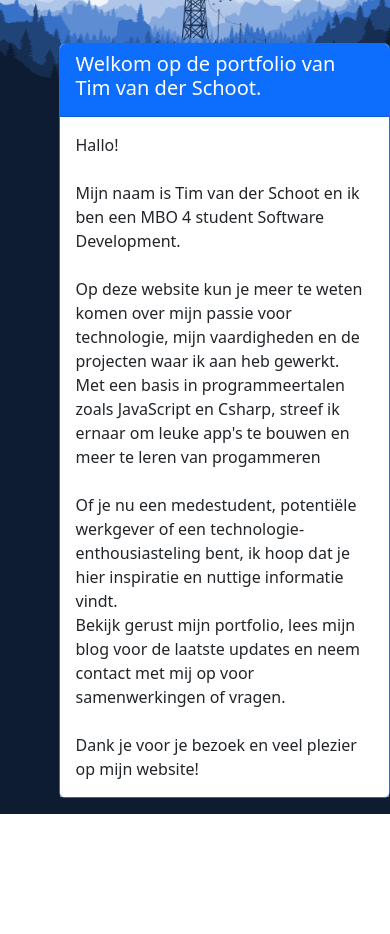
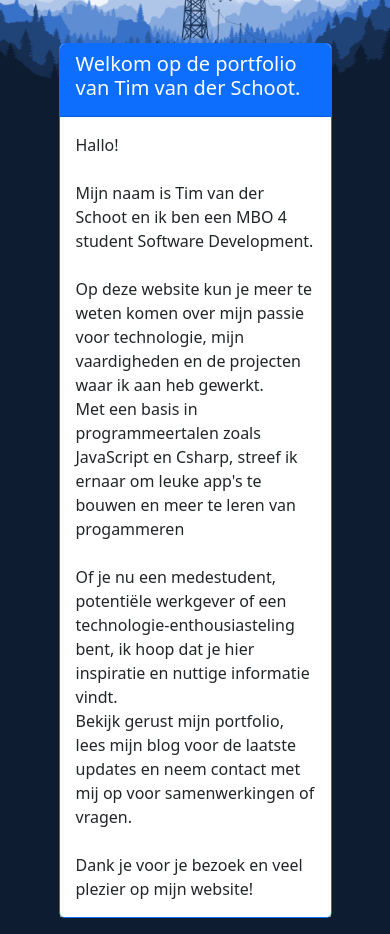
Before and after one commit to TimSchoot/portfolio-V2, a PHP site: page /welkom/index.php in a window 390 px wide. Shown: the part 84-1018 px from the top of the page. Before the commit the page ends 898 px from the top, so only its background shows below. Run offline with PHP 8.4, Linux system fonts and the light colour scheme.

Commit message:
"Updated header/index.php, index.html, style.css, and welkom/index.php files with minor changes to links, meta tags, CSS styles, and text content."

```diff
--- a/header/index.php
+++ b/header/index.php
@@ -39,7 +39,7 @@
                                     <li><hr class="dropdown-divider"></li>
                                     <li><a class="dropdown-item" target="_blank" href="http://irritanteonepager.timschoot.nl">Irritante onepager</a></li>
                                     <li><hr class="dropdown-divider"></li>
-                                    <li><a class="dropdown-item" target="_blank" href="http://webgame.timschoot.nl">Webgame(kleine bug)</a></li>
+                                    <li><a class="dropdown-item" target="_blank" href="http://webgame.timschoot.nl">Webgame</a></li>
                                     <li><hr class="dropdown-divider"></li>
                                     <li><a class="dropdown-item" target="_blank" href="http://rekenrace.timschoot.nl">Reken race</a></li>
                                     <li><hr class="dropdown-divider"></li>
--- a/index.html
+++ b/index.html
@@ -2,7 +2,7 @@
 <html lang="en">
 <head>
     <meta charset="UTF-8">
-    <meta http-equiv="refresh" content="0.1; url=welkom/index.php">
+    <meta http-equiv="refresh" content="0.0001; url=welkom/index.php">
     <title>Redirecting...</title>
 </head>
 <body>
--- a/style.css
+++ b/style.css
@@ -11,10 +11,17 @@ nav{
 .card-body{
     background-color: rgba(255, 255, 255, 0.5); /* White background with 50% transparency */
 }
-#welkom-card{
-    margin-top: 15vh;
-    margin-left: 15vw;
+.welkom-card1{
+    margin: 15vh 15vw;
+    max-width: 30rem;
 }
 .over{
     margin-top: 15vh;
 }
+@media screen and(max-width: 1024px){
+    .welkom-card1{
+        font-size: 0.2rem;
+        margin: 15vh auto;
+        max-width: 30rem;
+    }
+}
--- a/welkom/index.php
+++ b/welkom/index.php
@@ -2,14 +2,14 @@
     include("../header/index.php");
 ?>
     <div id="welkom-card">
-        <div class="card border-primary mb-3" style="max-width: 30rem;">
+        <div class="welkom-card1 card border-primary mb-3">
             <div class="card-header text-bg-primary"><H5>Welkom op de portfolio van Tim van der Schoot.</H5></div>
             <div class="card-body">
                 <p class="card-text">Hallo!<br><br>
                     Mijn naam is Tim van der Schoot en ik ben een MBO 4 student Software Development.<br><br>
                     Op deze website kun je meer te weten komen over mijn passie voor technologie, mijn vaardigheden en de projecten waar ik aan heb gewerkt.<br>
                     Met een basis in programmeertalen zoals JavaScript en Csharp, streef ik ernaar om leuke app's te bouwen en meer te leren van progammeren<br><br>
-                    Of je nu een medestudent, potentiële werkgever of een technologie-enthousiasteling bent, ik hoop dat je hier inspiratie en nuttige informatie vindt.<br>
+                    Of je nu een medestudent, potenti&euml;le werkgever of een technologie-enthousiasteling bent, ik hoop dat je hier inspiratie en nuttige informatie vindt.<br>
                     Bekijk gerust mijn portfolio, lees mijn blog voor de laatste updates en neem contact met mij op voor samenwerkingen of vragen.<br><br>
                     Dank je voor je bezoek en veel plezier op mijn website!<br></p>
             </div>
```
